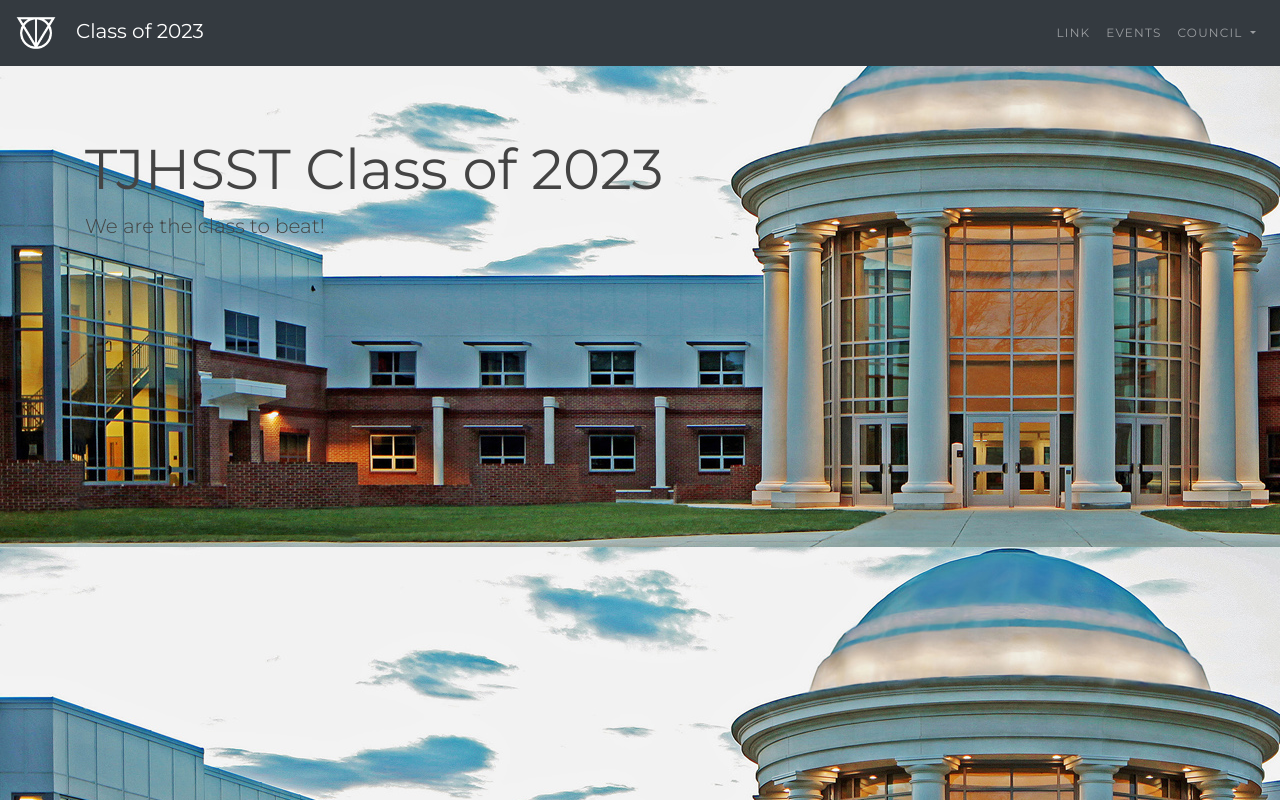
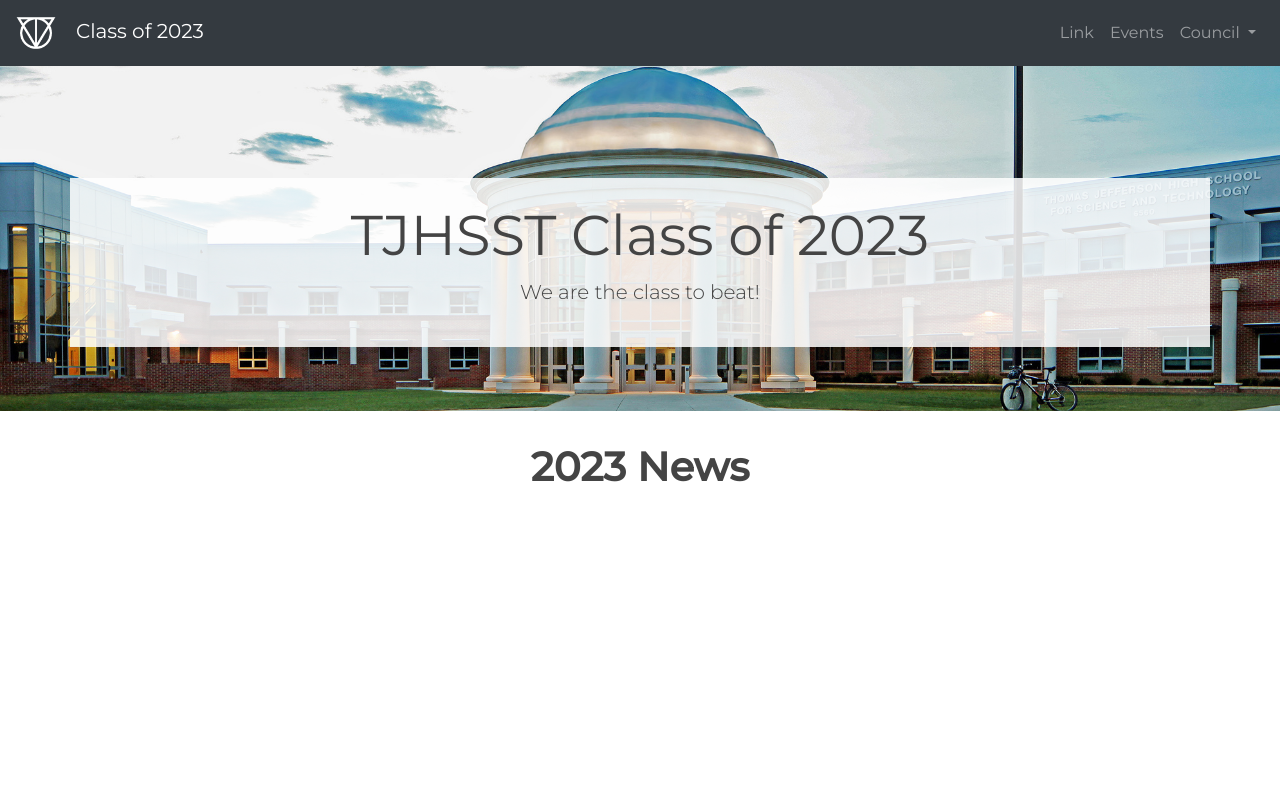
Before and after one commit to Rushilwiz/tj2023, a Django app: page / in a window 1280 px wide. Run offline with Django 3.2, Linux system fonts and the light colour scheme; data that the repository does not hold is empty; parts of the project's set-up code (start-up, migrations or seed data) failed here and were passed over; some libraries are stand-ins or nearby versions; some web fonts are replaced.

Commit message:
Fixed more merge issues (all of them hopefully)

```diff
--- a/pages/static/pages/css/styles.css
+++ b/pages/static/pages/css/styles.css
@@ -2,14 +2,12 @@
 @import 'https://fonts.googleapis.com/css?family=Josefin+Slab:700';
 @import 'https://fonts.googleapis.com/css?family=Arapey:400,600';
 @import url('https://fonts.googleapis.com/css2?family=Hind:wght@300&display=swap');
-
 .jumbotron {
-    position: absolute;
-    top: 0;
-    left: 0;
-    height: 100vh;
-    width: 100vw;
-    background-image: url('img/hero.png')
+    background-image: url('img/hero.png');
+    -webkit-background-size: cover;
+    -moz-background-size: cover;
+    -o-background-size: cover;
+    background-size: cover;
 }
 .valign {
   display: flex;
@@ -79,50 +38,6 @@
 }
 .seperate i:hover {
   color: #444;
-}
-
-nav {
-  display: flex;
-  float: left;
-  text-align: left;
-  font-size: 12px;
-  flex-wrap: wrap;
-  margin: 0px;
-}
-nav ul {
-  list-style-image: none;
-  list-style-type: none;
-  display: flex;
-  flex-direction: row;
-  margin: 0px;
-  padding: 0px;
-}
-nav ul li a {
-  padding: 6px;
-  text-decoration: none;
-  color: #444;
-  font-family: "Montserrat", "Helvetica", "Arial", sans-serif;
-  text-transform: uppercase;
-  letter-spacing: 1.2px;
-  line-height: 14.4px;
-  font-weight: 400;
-}
-@media only screen and (max-width: 800px) {
-  nav ul li a {
-    margin: 2px;
-    padding: 0px;
-  }
-}
-nav ul li:hover > a {
-  color: #38A3BD;
-}
-nav ul li:hover > .submenu {
-  display: flex;
-}
-@media only screen and (max-width: 640px) {
-  nav {
-    display: none;
-  }
 }
 
 .submenu {
@@ -871,8 +786,11 @@
 }
 
 nav {
+    z-index: 10;
+}
+
+.animated-navbar {
     transform: translateY(-70px);
-    z-index: 10;
     animation: nav-slide 0.75s ease-in-out forwards;
     animation-delay: 1s;
 }
--- a/pages/templates/pages/index.html
+++ b/pages/templates/pages/index.html
@@ -5,7 +5,7 @@
 {% endblock css %}
 {% block content %}
 <div class="jumbotron jumbotron-fluid">
-  <div class="container mt-5">
+  <div class="container home mt-5">
       <br>
       <h1 class="display-4"><strong>TJHSST Class of 2023</strong></h1>
     <p class="lead">We are the class to beat!</p>
--- a/pages/views.py
+++ b/pages/views.py
@@ -9,7 +9,7 @@
         stories = stories[:3]
     except Exception:
         stories = []
-    return render(request, 'pages/index.html', {'stories': stories, 'animate' : True})
+    return render(request, 'pages/index.html', {'stories': stories, 'animate': True})
 
 
 def council(request):
```
Also changed, not shown: other parts of pages/static/pages/css/styles.css (+0 -39 lines).
